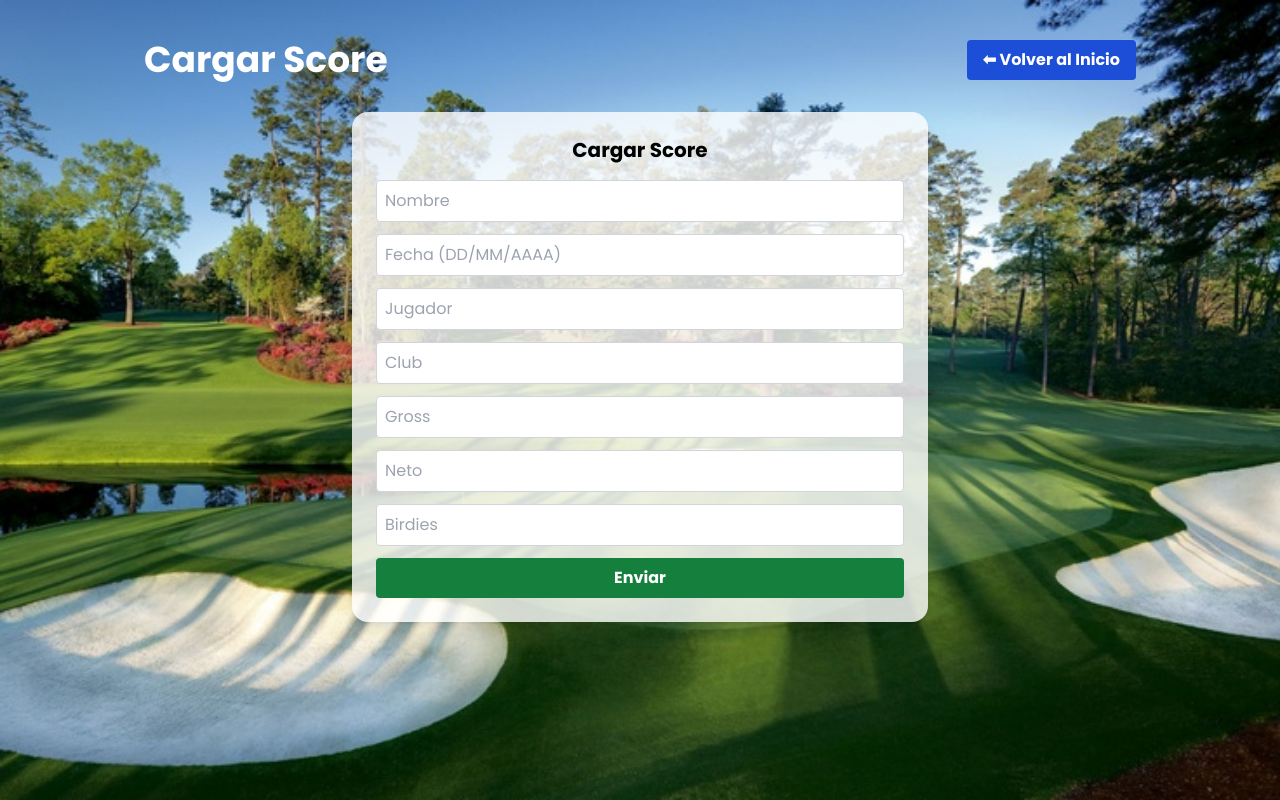
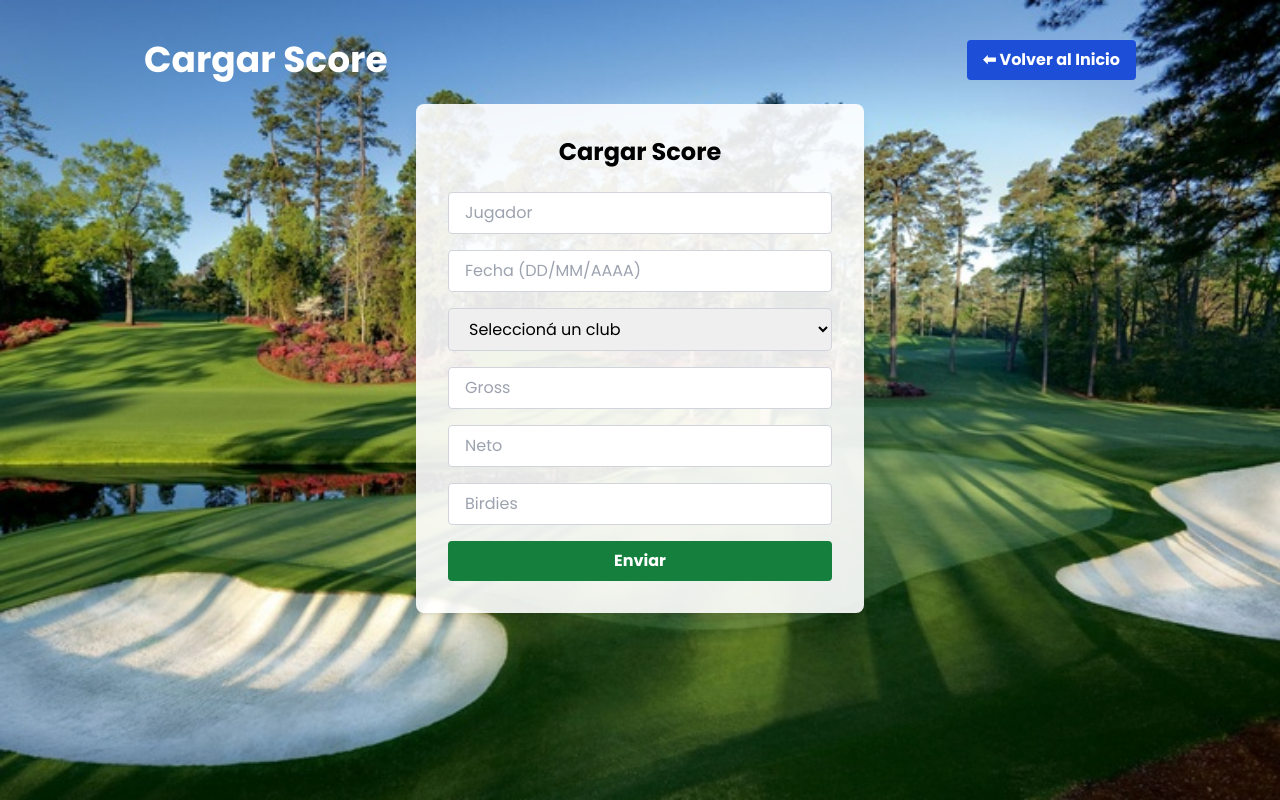
Before and after one commit to martomartomarto/golf-buenos-aires-app, a Next.js app: page /cargar in a window 1280 px wide. Built offline with nearby package versions, Linux system fonts and the light colour scheme.

Commit message:
Update ScoreForm.tsx

```diff
--- a/components/ScoreForm.tsx
+++ b/components/ScoreForm.tsx
@@ -1,78 +1,122 @@
-import { useState } from "react";
+import { useState } from 'react';
+import golfCourses from '../data/golf-courses.enriched.json';
 
 export default function ScoreForm() {
-  const [form, setForm] = useState({
-    nombre: "",
-    fecha: "",
-    jugador: "",
-    club: "",
-    gross: "",
-    neto: "",
-    birdies: ""
+  const [formData, setFormData] = useState({
+    jugador: '',
+    fecha: '',
+    club: '',
+    gross: '',
+    neto: '',
+    birdies: '',
   });
+  const [success, setSuccess] = useState(false);
 
-  const [status, setStatus] = useState<"idle" | "loading" | "success" | "error">("idle");
-
-  const handleChange = (e: React.ChangeEvent<HTMLInputElement>) => {
+  const handleChange = (e: React.ChangeEvent<HTMLInputElement | HTMLSelectElement>) => {
     const { name, value } = e.target;
-    setForm(prev => ({ ...prev, [name]: value }));
+    setFormData(prev => ({ ...prev, [name]: value }));
   };
 
   const handleSubmit = async (e: React.FormEvent) => {
     e.preventDefault();
-    setStatus("loading");
-
-    try {
-      const response = await fetch(
-        "https://script.google.com/macros/s/AKfycbybU5A1Apbq1uwisYSANJLDCBpIc5cWr1F2gvNhgXSmRltzLz1qF0btPP3vsGO2TXq4RQ/exec",
-        {
-          method: "POST",
-          body: JSON.stringify(form),
-        }
-      );
-
-      if (response.ok) {
-        setStatus("success");
-        setForm({ nombre: "", fecha: "", jugador: "", club: "", gross: "", neto: "", birdies: "" });
-      } else {
-        throw new Error("Error al enviar");
-      }
-    } catch (err) {
-      setStatus("error");
-    }
+    console.log('Score enviado:', formData); // Podés reemplazar esto por tu lógica real
+    setSuccess(true);
+    setFormData({
+      jugador: '',
+      fecha: '',
+      club: '',
+      gross: '',
+      neto: '',
+      birdies: '',
+    });
   };
 
+  const clubOptions = golfCourses.map(c => c.Nombre).sort();
+
   return (
-    <form onSubmit={handleSubmit} className="bg-white bg-opacity-80 p-6 rounded-2xl shadow-lg max-w-xl mx-auto mt-8 text-black font-poppins">
-      <h2 className="text-xl font-bold mb-4 text-center">Cargar Score</h2>
+    <form
+      onSubmit={handleSubmit}
+      className="bg-white bg-opacity-90 p-8 rounded-lg shadow-lg max-w-md mx-auto text-black"
+    >
+      <h2 className="text-2xl font-bold mb-6 text-center">Cargar Score</h2>
 
-      {[
-        { name: "nombre", placeholder: "Nombre" },
-        { name: "fecha", placeholder: "Fecha (DD/MM/AAAA)" },
-        { name: "jugador", placeholder: "Jugador" },
-        { name: "club", placeholder: "Club" },
-        { name: "gross", placeholder: "Gross" },
-        { name: "neto", placeholder: "Neto" },
-        { name: "birdies", placeholder: "Birdies" },
-      ].map(({ name, placeholder }) => (
       <input
-          key={name}
-          name={name}
+        name="jugador"
         type="text"
-          placeholder={placeholder}
-          value={(form as any)[name]}
+        placeholder="Jugador"
+        value={formData.jugador}
         onChange={handleChange}
-          className="mb-3 w-full p-2 rounded border border-gray-300"
+        className="mb-4 px-4 py-2 w-full rounded border border-gray-300"
         required
       />
+
+      <input
+        name="fecha"
+        type="text"
+        placeholder="Fecha (DD/MM/AAAA)"
+        value={formData.fecha}
+        onChange={handleChange}
+        className="mb-4 px-4 py-2 w-full rounded border border-gray-300"
+        required
+      />
+
+      <select
+        name="club"
+        value={formData.club}
+        onChange={handleChange}
+        className="mb-4 px-4 py-2 w-full rounded border border-gray-300"
+        required
+      >
+        <option value="">Seleccioná un club</option>
+        {clubOptions.map((club, i) => (
+          <option key={i} value={club}>
+            {club}
+          </option>
         ))}
+      </select>
 
-      <button type="submit" className="bg-green-700 hover:bg-green-800 text-white font-bold py-2 px-4 rounded w-full">
+      <input
+        name="gross"
+        type="number"
+        placeholder="Gross"
+        value={formData.gross}
+        onChange={handleChange}
+        className="mb-4 px-4 py-2 w-full rounded border border-gray-300"
+        required
+      />
+
+      <input
+        name="neto"
+        type="number"
+        placeholder="Neto"
+        value={formData.neto}
+        onChange={handleChange}
+        className="mb-4 px-4 py-2 w-full rounded border border-gray-300"
+        required
+      />
+
+      <input
+        name="birdies"
+        type="number"
+        placeholder="Birdies"
+        value={formData.birdies}
+        onChange={handleChange}
+        className="mb-4 px-4 py-2 w-full rounded border border-gray-300"
+        required
+      />
+
+      <button
+        type="submit"
+        className="w-full bg-green-700 hover:bg-green-800 text-white font-bold py-2 px-4 rounded"
+      >
         Enviar
       </button>
 
-      {status === "success" && <p className="text-green-700 mt-2 text-center">✅ Score cargado con éxito</p>}
-      {status === "error" && <p className="text-red-600 mt-2 text-center">❌ Hubo un error al enviar</p>}
+      {success && (
+        <p className="mt-4 text-green-700 font-semibold flex items-center justify-center">
+          ✅ Score cargado con éxito
+        </p>
+      )}
     </form>
   );
 }
```
Lines whose indentation alone changed are shown as unchanged.
